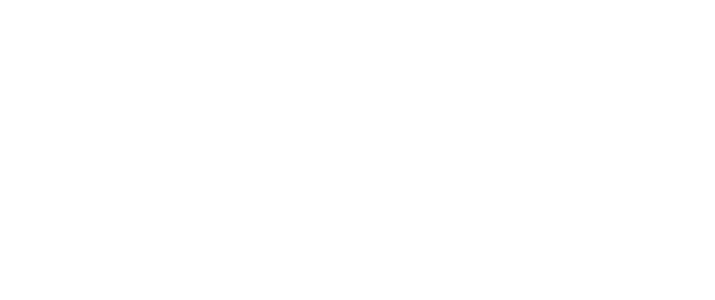
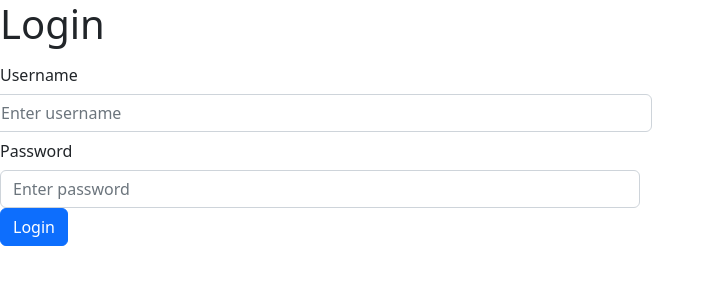
Before and after one commit to UBB-SDI-23/lab-5x-Tom3s, a React (Create React App) app in the folder frontend/: page /login in a window 1280 px wide. Before the commit this address had no page. Shown: the top 300 px of the page, without its empty margins (0-715 px from the left). Built offline with nearby package versions, Linux system fonts and the light colour scheme.

Commit message:
login page done

```diff
--- a/frontend/src/App.tsx
+++ b/frontend/src/App.tsx
@@ -7,6 +7,7 @@
 import ComboEditor from "./EntityEditors/ComboEditor";
 import RegisterPage from "./userSystem/registerPage";
 import ConfirmPage from "./userSystem/confirmPage";
+import LoginPage from "./userSystem/loginPage";
 
 const App = () => {
     return (
@@ -18,6 +19,7 @@
                 <Route path="/supplier" element={<SupplierEditor />} />
                 <Route path="/combo" element={<ComboEditor />} />
                 <Route path="/register" element={<RegisterPage />} />
+                <Route path="/login" element={<LoginPage />} />
                 <Route path="/confirm" element={<ConfirmPage />} />
                 <Route path="/" element={<Navigate to="/home" />} />
             </Routes>
--- a/frontend/src/models/endpoints.ts
+++ b/frontend/src/models/endpoints.ts
@@ -52,6 +52,11 @@
         return this;
     }
 
+    login(): apiAccess {
+        this.url += "/login";
+        return this;
+    }
+
     confirm(token: string): apiAccess {
         this.url += "/register/" + token;
         return this;
--- a/frontend/src/pages/ListPage.tsx
+++ b/frontend/src/pages/ListPage.tsx
@@ -1,12 +1,15 @@
 import { useState, Fragment, useEffect } from "react";
-import { ToggleButtonGroup, ToggleButton } from "react-bootstrap";
+import { ToggleButtonGroup, ToggleButton, Button, Row, Col } from "react-bootstrap";
 import BoxList from "../ListDisplays/Boxes";
 import ComboList from "../ListDisplays/Combos";
 import SupplierList from "../ListDisplays/Suppliers";
 import WrapperList from "../ListDisplays/Wrappers";
-import { useSearchParams } from "react-router-dom";
+import { useNavigate, useSearchParams } from "react-router-dom";
 
 const ListPage = () => {
+
+    const navigate = useNavigate();
+
     const [searchParams, setSearchParams] = useSearchParams();
     const typeParam = searchParams.get("type") || "1";
 
@@ -55,13 +58,22 @@
 
     return (
         <Fragment>
-            <ToggleButtonGroup type="radio" name="options" defaultValue={listType}>
-                <ToggleButton variant="outline-secondary" id="tbg-radio-1" value={1} onClick={() => setListType(1)}>Boxes</ToggleButton>
-                <ToggleButton variant="outline-secondary" id="tbg-radio-2" value={2} onClick={() => setListType(2)}>Wrappers</ToggleButton>
-                <ToggleButton variant="outline-secondary" id="tbg-radio-3" value={3} onClick={() => setListType(3)}>Supplier</ToggleButton>
-                <ToggleButton variant="outline-secondary" id="tbg-radio-4" value={4} onClick={() => setListType(4)}>Combos</ToggleButton>
+            <Row>
+                <Col>
+                    <ToggleButtonGroup type="radio" name="options" defaultValue={listType}>
+                        <ToggleButton variant="outline-secondary" id="tbg-radio-1" value={1} onClick={() => setListType(1)}>Boxes</ToggleButton>
+                        <ToggleButton variant="outline-secondary" id="tbg-radio-2" value={2} onClick={() => setListType(2)}>Wrappers</ToggleButton>
+                        <ToggleButton variant="outline-secondary" id="tbg-radio-3" value={3} onClick={() => setListType(3)}>Supplier</ToggleButton>
+                        <ToggleButton variant="outline-secondary" id="tbg-radio-4" value={4} onClick={() => setListType(4)}>Combos</ToggleButton>
+                    </ToggleButtonGroup>
+                </Col>
 
-            </ToggleButtonGroup>
+                <Col>
+                    <Button variant="primary" onClick={() => navigate("/register")}>Register</Button>
+                    <Button variant="primary" onClick={() => navigate("/login")}>Login</Button>
+                </Col>
+
+            </Row>
             {list}
         </Fragment>
     );
--- /dev/null
+++ b/frontend/src/userSystem/loginPage.tsx
@@ -0,0 +1,92 @@
+import { Fragment, useEffect, useRef, useState } from "react";
+import { Form, Col, Row, InputGroup, Button } from "react-bootstrap";
+import { apiAccess } from "../models/endpoints";
+import { useNavigate } from "react-router-dom";
+
+
+const LoginPage = () => {
+
+    const navigate = useNavigate();
+
+    const [username, setUsername] = useState("");
+    const [password, setPassword] = useState("");
+    const [validUsername, setValidUsername] = useState(false);
+    const [token, setToken] = useState("");
+    const [successfulLogin, setSuccessfulLogin] = useState(false);
+    const [responseError, setResponseError] = useState("");
+
+    const onChangeUsername = (event: any) => { setUsername(event.target.value); };
+    const onChangePassword = (event: any) => { setPassword(event.target.value); };
+
+    function handleSubmit(event: any) {
+        event.preventDefault();
+
+        const data = {
+            "username": username,
+            "password": password
+        }
+
+        fetch(new apiAccess().login().url, {
+            method: "POST",
+            headers: {
+                "Content-Type": "application/json"
+            },
+            body: JSON.stringify(data)
+        })
+            .then(res => {
+                if (res.status === 200) {
+                    setSuccessfulLogin(true);
+                }
+                return res.text();
+            })
+            .then(data => {
+                    setResponseError(data);
+                    setToken(data);
+            });
+
+        setPassword("");
+    }
+
+    return (
+        <Fragment>
+            <h1>Login</h1>
+            <Form onSubmit={handleSubmit}>
+                <Col sm={6}>
+                    <Form.Group as={Row} controlId="formUsername">
+                        <Form.Label column sm={2}>Username</Form.Label>
+                        <Form.Control type="text" placeholder="Enter username" required onChange={onChangeUsername} value={username} />
+                    </Form.Group>
+
+                    <Form.Group as={Row} controlId="formPassword">
+                        <Form.Label column sm={2}>Password</Form.Label>
+                        <InputGroup hasValidation>
+                            <Form.Control type="password" placeholder="Enter password" required onChange={onChangePassword} value={password} />
+                            <Form.Control.Feedback type="invalid">
+                                Password must be at least 8 characters long and contain at least one uppercase, one lowercase, and one special character.
+                            </Form.Control.Feedback>
+                        </InputGroup>
+                    </Form.Group>
+                    <Button variant="primary" type="submit">
+                        Login
+                    </Button>
+                </Col>
+            </Form>
+
+            {
+                successfulLogin ?
+                (<div>
+                    <p>Successful login!</p>
+                    <p>Token: {token}</p>
+                    {/* <Button variant="primary" onClick={() => navigate("/user")}>Go to user page</Button> */}
+                </div>) :
+                ( responseError != "" &&
+                <div>
+                    <p>Failed login!</p>
+                    <p>Error: {responseError}</p>
+                </div>)
+            }
+        </Fragment>
+    );
+}
+
+export default LoginPage;
```
